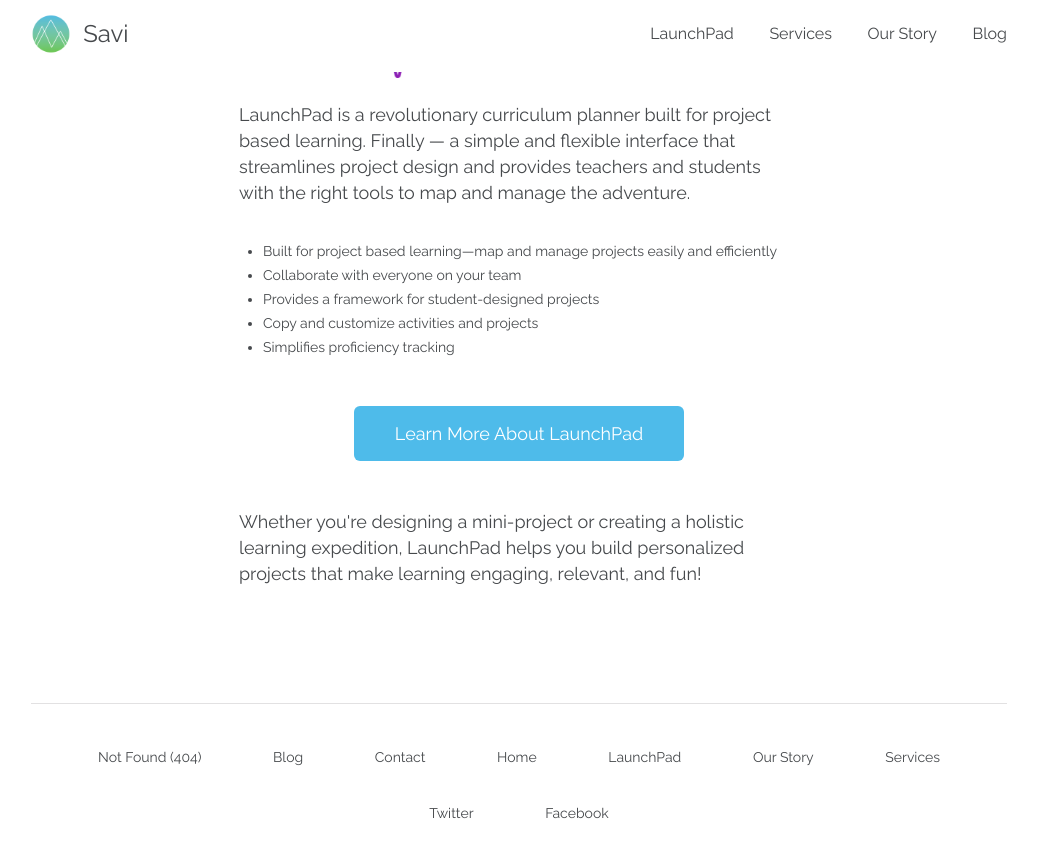
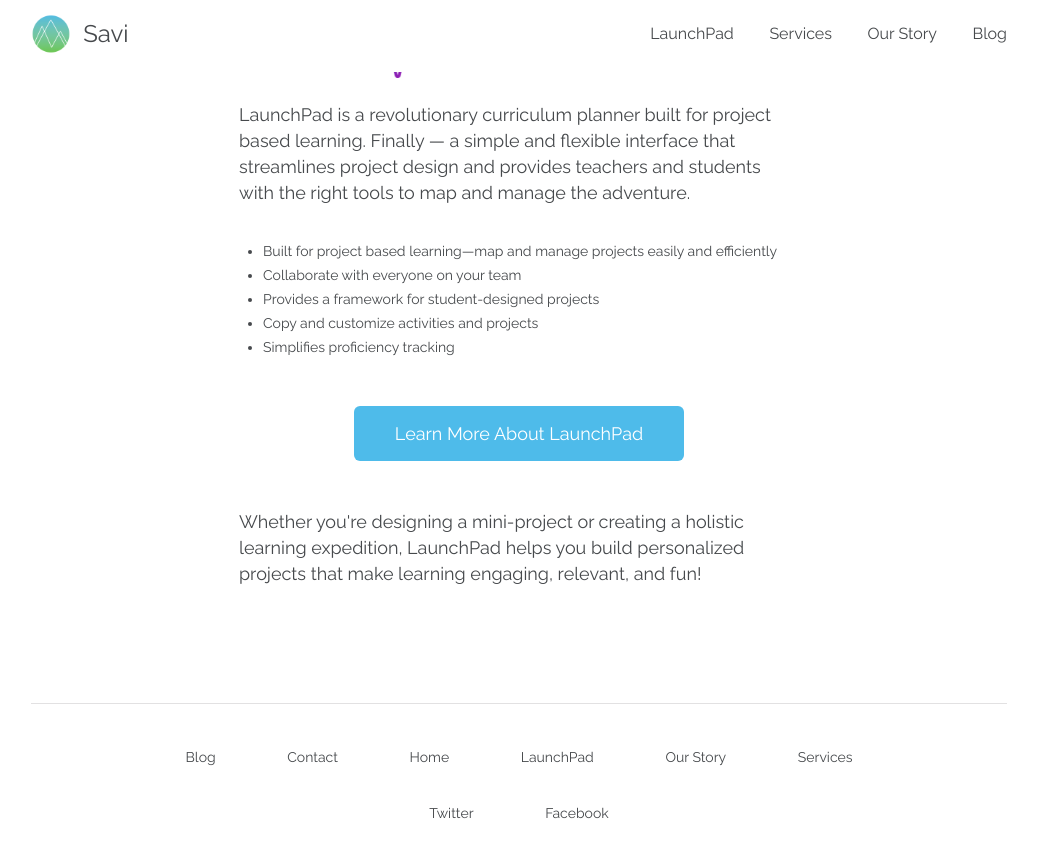
Before and after one commit to savilabs/savilabs.github.io, a Jekyll site: the page built from index.html, in a window 1280 px wide and 900 px high, scrolled down 958 px. Shown: the top 858 px of the window, without its empty margins (121-1158 px from the left). Built offline with Jekyll 4.4.1, drawn with Linux system fonts in a browser that asks for light colours; nearby versions of some CDN libraries.

Commit message:
Do not render the 404 page in the footer
Prior to this change the 404 page was being rendered in the footer. This
fixes it so that it does not get included.

```diff
--- a/_includes/footer.html
+++ b/_includes/footer.html
@@ -3,7 +3,7 @@
     <div class="site-footer__content">
       <ul class='link-list'>
         {% for my_page in site.pages %}
-          {% if my_page.title %}
+          {% if my_page.title and my_page.title != 'Not Found (404)' %}
             <li>
               <a class="page-link" href="{{ my_page.url | prepend: site.baseurl }}">
                 {{ my_page.title }}
```
